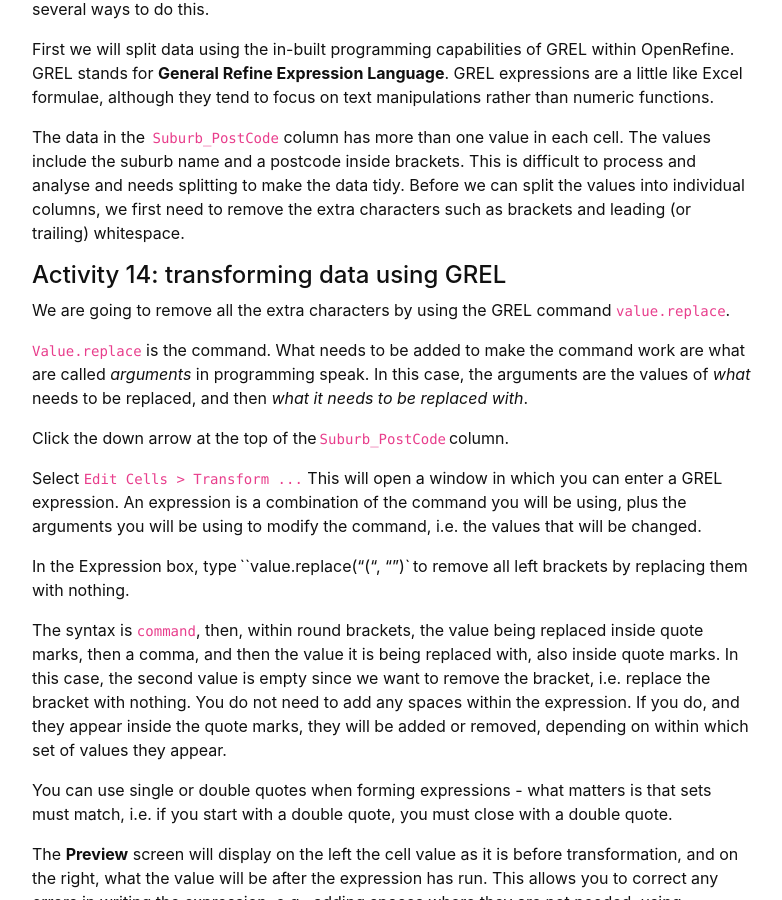
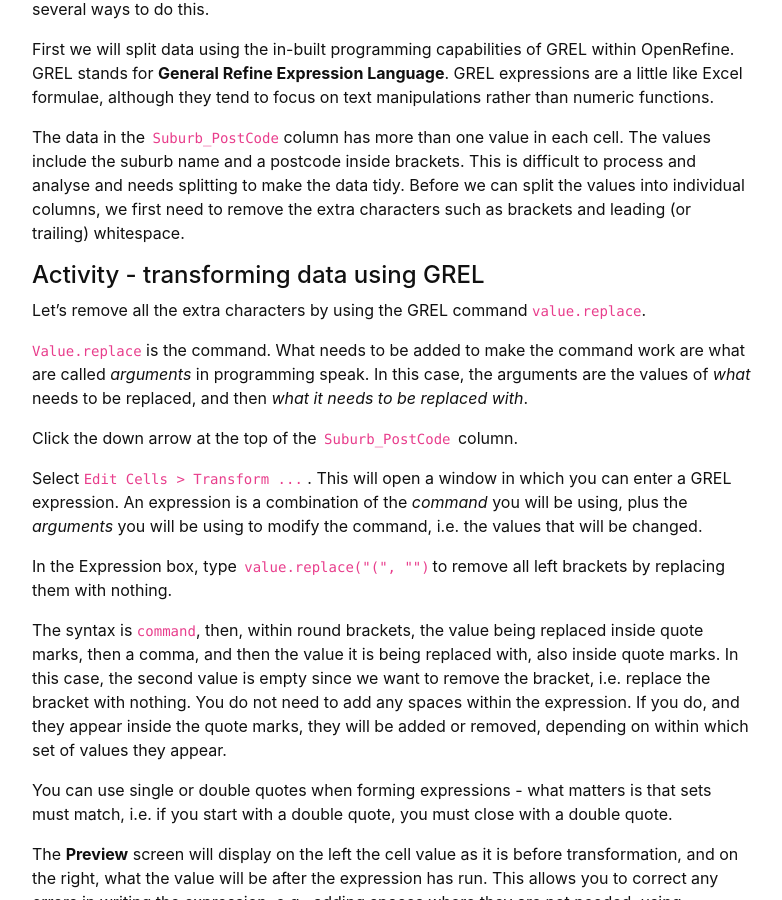
Before and after one commit to GULibrarySandbox/intro-data-wrangle, a Jekyll site: the page built from content/6-lesson.md, in a window 1280 px wide and 900 px high, scrolled down 473 px. Shown: the whole window, without its empty margins (248-1030 px from the left). Built offline with Jekyll 4.4.1, drawn with Linux system fonts in a browser that asks for light colours.

Commit message:
Update 6-lesson.md

```diff
--- a/content/6-lesson.md
+++ b/content/6-lesson.md
@@ -21,17 +21,17 @@ First we will split data using the in-built programming capabilities of GREL wit
 
 The data in the  `Suburb_PostCode`  column has more than one value in each cell. The values include the suburb name and a postcode inside brackets. This is difficult to process and analyse and needs splitting to make the data tidy. Before we can split the values into individual columns, we first need to remove the extra characters such as brackets and leading (or trailing) whitespace.
 
-#### Activity 14: transforming data using GREL
+#### Activity - transforming data using GREL
 
-We are going to remove all the extra characters by using the GREL command `value.replace`.
+Let's remove all the extra characters by using the GREL command  `value.replace`.
 
-`Value.replace` is the command. What needs to be added to make the command work are what are called *arguments* in programming speak. In this case, the arguments are the values of *what* needs to be replaced, and then *what it needs to be replaced with*.
+`Value.replace`  is the command. What needs to be added to make the command work are what are called *arguments* in programming speak. In this case, the arguments are the values of *what* needs to be replaced, and then *what it needs to be replaced with*.
 
-Click the down arrow at the top of the `Suburb_PostCode` column.
+Click the down arrow at the top of the  `Suburb_PostCode`  column.
 
-Select `Edit Cells > Transform ...`    This will open a window in which you can enter a GREL expression. An expression is a combination of the command you will be using, plus the arguments you will be using to modify the command, i.e. the values that will be changed.
+Select  `Edit Cells > Transform ...` . This will open a window in which you can enter a GREL expression. An expression is a combination of the *command* you will be using, plus the *arguments* you will be using to modify the command, i.e. the values that will be changed.
 
-In the Expression box, type ``value.replace("(", "")` to remove all left brackets by replacing them with nothing.
+In the Expression box, type  `value.replace("(", "")` to remove all left brackets by replacing them with nothing.
 
 The syntax is `command`, then, within round brackets, the value being replaced inside quote marks, then a comma, and then the value it is being replaced with, also inside quote marks. In this case, the second value is empty since we want to remove the bracket, i.e. replace the bracket with nothing. You do not need to add any spaces within the expression. If you do, and they appear inside the quote marks, they will be added or removed, depending on within which set of values they appear.
 
```
